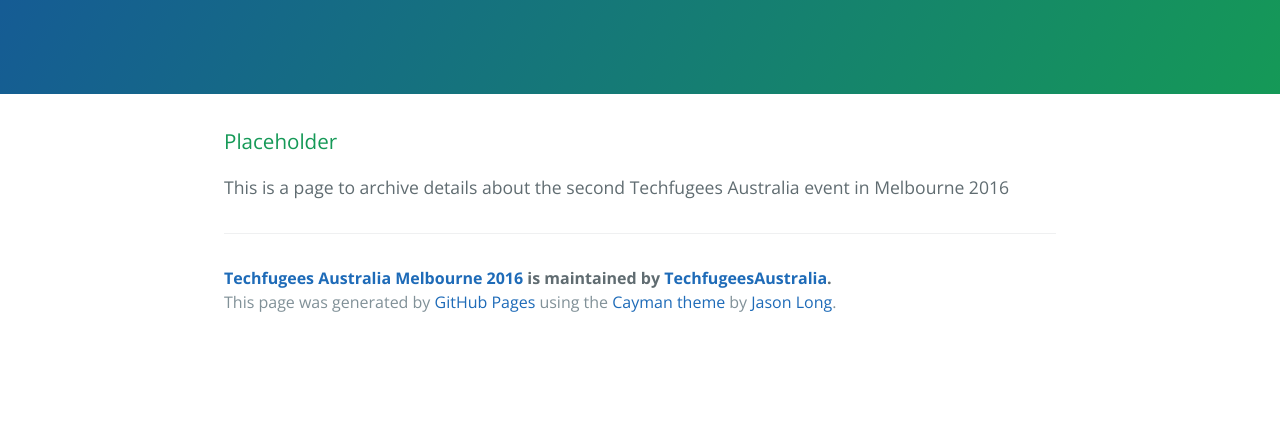
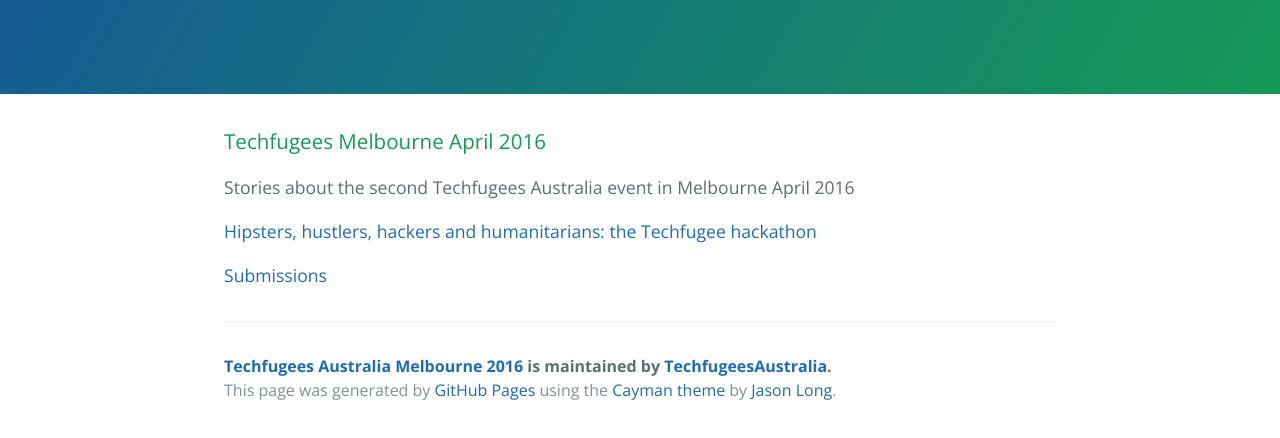
Before and after one commit to TechfugeesAustralia/melbourne2016, a plain HTML site: page index.html in a window 1280 px wide. Shown: the part 176-614 px from the top of the page. Drawn offline with nearby package versions, Linux system fonts and the light colour scheme.

Commit message:
Adding Content to Melbourne Event
Adding Content to Melbourne Event - links to article and submissions

```diff
--- a/index.html
+++ b/index.html
@@ -16,11 +16,11 @@
     </section>
 
     <section class="main-content">
-      <h3>
-<a id="placeholder" class="anchor" href="#placeholder" aria-hidden="true"><span aria-hidden="true" class="octicon octicon-link"></span></a>Placeholder</h3>
+      <h3>Techfugees Melbourne April 2016</h3>
 
-<p>This is a page to archive details about the second Techfugees Australia event in Melbourne 2016</p>
-
+<p>Stories about the second Techfugees Australia event in Melbourne April 2016</p>
+<p><a href="https://exchange.telstra.com.au/2016/05/03/humanitarian-hackathons/">Hipsters, hustlers, hackers and humanitarians: the Techfugee hackathon</a></p>
+<p><a href='https://techfugees-melb-au-2016.devpost.com/submissions'>Submissions</a></p>
       <footer class="site-footer">
         <span class="site-footer-owner"><a href="https://github.com/TechfugeesAustralia/melbourne2016">Techfugees Australia Melbourne 2016</a> is maintained by <a href="https://github.com/TechfugeesAustralia">TechfugeesAustralia</a>.</span>
 
```
